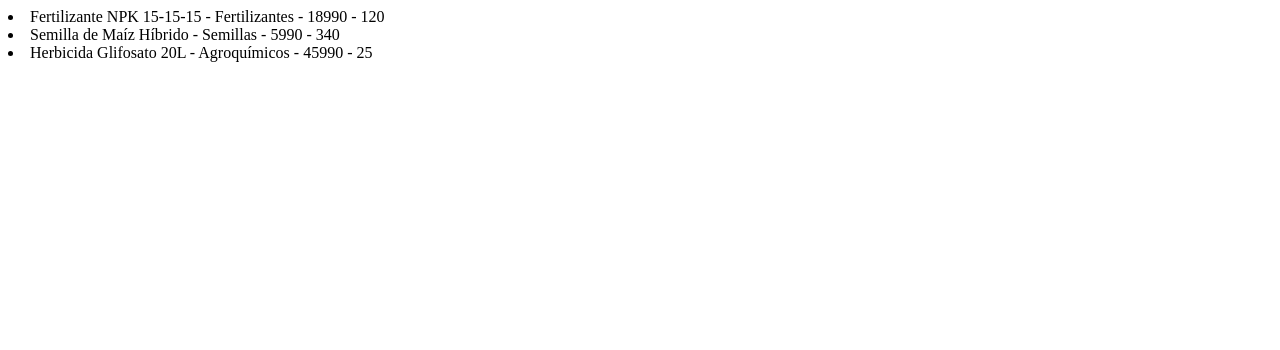
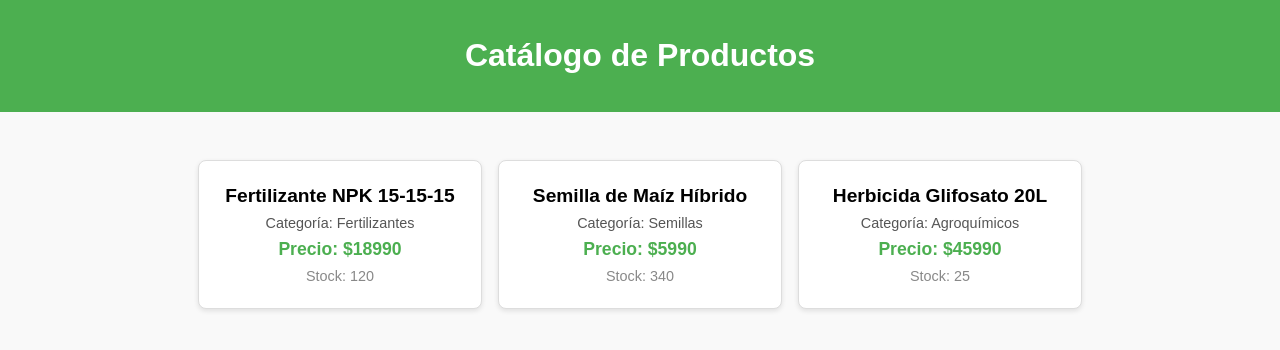
Before and after one commit to TheZzenKy/agrovida_sistema, a Django app: page /catalogo/ in a window 1280 px wide. Shown: the top 350 px of the page. Run offline with Django 5.2, Linux system fonts and the light colour scheme.

Commit message:
decoración visual del HTML

```diff
--- a/catalogo/templates/index.html
+++ b/catalogo/templates/index.html
@@ -3,13 +3,76 @@
 <head>
     <meta charset="UTF-8">
     <meta name="viewport" content="width=device-width, initial-scale=1.0">
-    <title>Document</title>
+    <title>Catálogo de Productos</title>
+    <style>
+        body {
+            font-family: Arial, sans-serif;
+            margin: 0;
+            padding: 0;
+            background-color: #f9f9f9;
+        }
+        header {
+            background-color: #4CAF50;
+            color: white;
+            padding: 1rem;
+            text-align: center;
+        }
+        .container {
+            max-width: 1200px;
+            margin: 2rem auto;
+            padding: 1rem;
+            display: flex;
+            flex-wrap: wrap;
+            gap: 1rem;
+            justify-content: center;
+        }
+        .product-card {
+            background: white;
+            border: 1px solid #ddd;
+            border-radius: 8px;
+            box-shadow: 0 2px 5px rgba(0, 0, 0, 0.1);
+            padding: 1rem;
+            width: 250px;
+            text-align: center;
+            transition: transform 0.2s, box-shadow 0.2s;
+        }
+        .product-card:hover {
+            transform: scale(1.05);
+            box-shadow: 0 4px 10px rgba(0, 0, 0, 0.2);
+        }
+        .product-card h3 {
+            font-size: 1.2rem;
+            margin: 0.5rem 0;
+        }
+        .product-card p {
+            color: #555;
+            font-size: 0.9rem;
+            margin: 0.5rem 0;
+        }
+        .product-card .price {
+            color: #4CAF50;
+            font-weight: bold;
+            font-size: 1.1rem;
+        }
+        .product-card .stock {
+            color: #888;
+            font-size: 0.9rem;
+        }
+    </style>
 </head>
 <body>
-    {% for lista in lista %}
-
-        <li>{{lista.nombre}} - {{lista.categoria}} - {{lista.precio}} - {{lista.stock}}</li>
-
-    {% endfor %}
+    <header>
+        <h1>Catálogo de Productos</h1>
+    </header>
+    <div class="container">
+        {% for lista in lista %}
+        <div class="product-card">
+            <h3>{{ lista.nombre }}</h3>
+            <p>Categoría: {{ lista.categoria }}</p>
+            <p class="price">Precio: ${{ lista.precio }}</p>
+            <p class="stock">Stock: {{ lista.stock }}</p>
+        </div>
+        {% endfor %}
+    </div>
 </body>
 </html>
```
